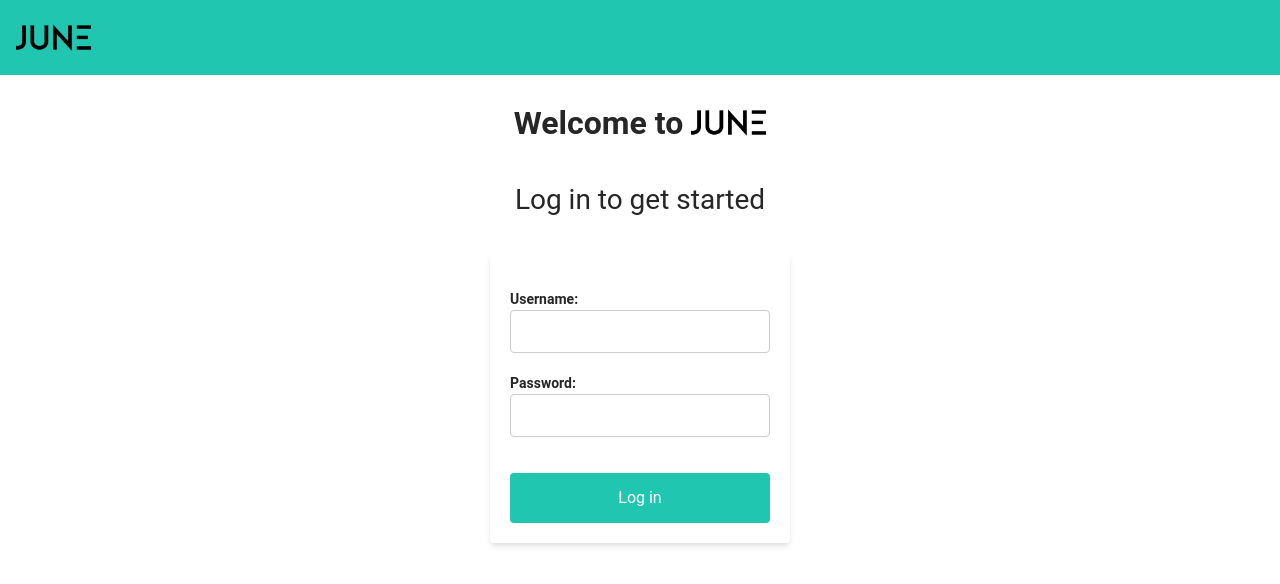
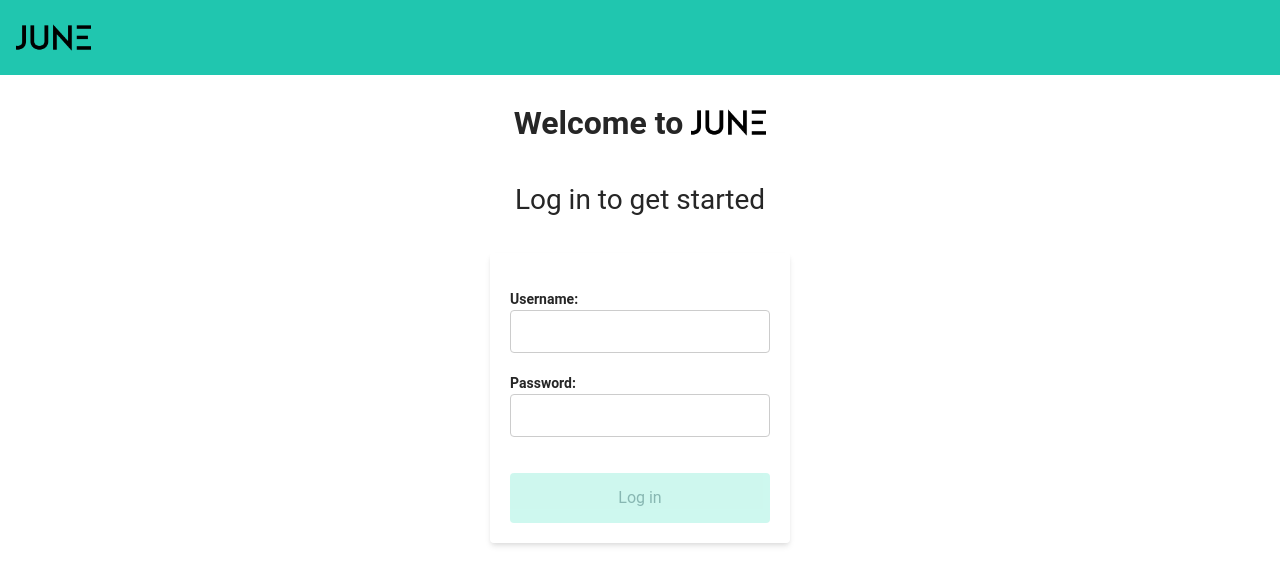
Before and after one commit to juneapp/applicant-trial, a React app: page / in a window 1280 px wide. Shown: the top 584 px of the page. Built offline with nearby package versions, Linux system fonts and the light colour scheme; the HTML template or start-up script is replaced by a standard one.

Commit message:
:lipstick: Button

```diff
--- a/src/components/Button.css
+++ b/src/components/Button.css
@@ -11,6 +11,11 @@
     transition: background-color 0.3s ease, background-color 0.3s ease;
 }
 
+.button:active {
+    transform: scale(0.98);
+}
+
+/* Size */
 .button--small {
     min-width: 75px;
     min-height: 25px;
@@ -34,40 +39,47 @@
     height: 100%;
 }
 
+/* Role */
 .button--primary {
     background-color: var(--main-color);
     color: white;
 }
 
 .button--secondary {
-    background-color: var(--main-color-dark);
+    background-color: var(--teal-900);
     color: white;
 }
 
-.button--danger {
-    background-color: var(--color-danger);
-    color: white;
-}
-
-.button:active {
-    transform: scale(0.98);
-}
-
-.button--primary {
-    background-color: var(--main-color);
-    color: white;
-}
-
+/* hover */
 .button--primary:hover {
-    background-color: var(--main-color-dark);
+    background-color: var(--teal-600);
 }
 
 .button--secondary:hover {
-    background-color: var(--main-color-darker);
+    background-color: var(--teal-700);
 }
 
+/* active */
 .button--primary:active {
     transform: scale(0.98);
+    background-color: var(--teal-700);
+}
+
+.button--secondary:active {
+    transform: scale(0.98);
+    background-color: var(--teal-600);
+}
+
+/* disabled */
+.button:disabled {
+    background-color: var(--teal-200);
+    color: var(--teal-700);
+    opacity: 0.5;
+    cursor: not-allowed;
+    pointer-events: none;
+}
+.button:disabled:active {
+    transform: none;
 }
 
 .loading-indicator {
```
